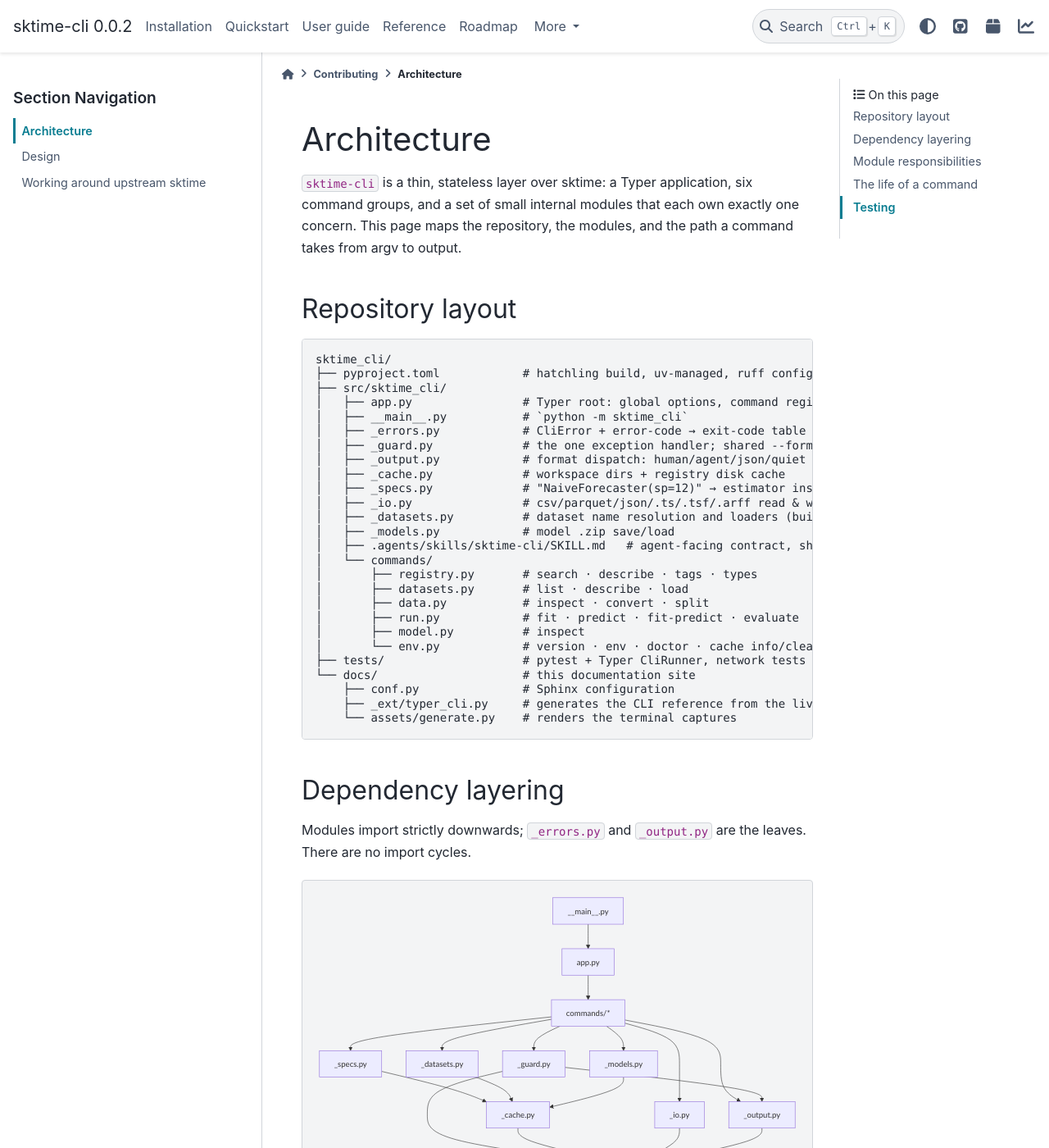
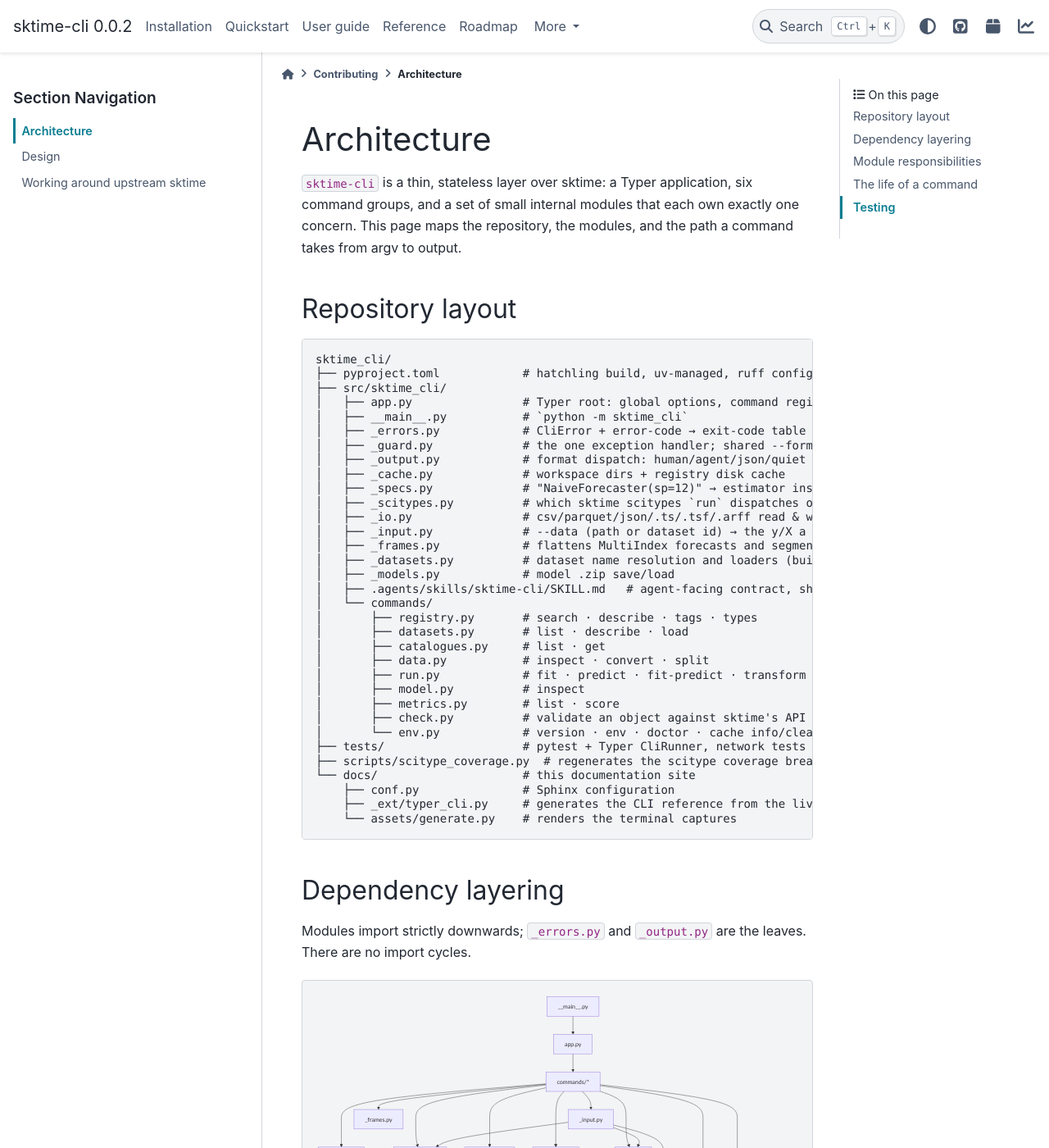
Before and after one commit to siddharth7113/sktime-cli, a Sphinx documentation site: the page built from docs/contributing/architecture.md, in a window 1280 px wide and 1400 px high. Shown: the whole window at 82% size. Built offline with Sphinx 7.4.7 and the PyData theme 0.15.4, drawn with Linux system fonts in a browser that asks for light colours; some of the changed text lies outside the part shown.

Commit message:
docs: bring the architecture page back in line with the source tree
The repository diagram, the dependency graph, and the module table were
written for 0.0.1 and were not updated when the framework-coverage work
landed, so the page described ten modules and six `run` subcommands where
there are now thirteen and eight.

Add `_scitypes.py`, `_input.py`, `_frames.py`, `commands/metrics.py`,
`commands/check.py`, `commands/catalogues.py`, and `scripts/`, with their
import edges: `_input` sits above `_io` and `_datasets`, `_scitypes` above
`_errors`, and `_frames` imports nothing from the package, making it a leaf
alongside `_errors` and `_output`.

Correct the command walkthrough, which still routed data loading through
`run._load_input`, a function that no longer exists. `_input.load` reads the
file or dataset id, and `_input.as_endogenous` decides which slot each object
fills from the estimator's scitype.

````diff
--- a/docs/contributing/architecture.md
+++ b/docs/contributing/architecture.md
@@ -18,18 +18,25 @@
 │   ├── _output.py            # format dispatch: human/agent/json/quiet emitters
 │   ├── _cache.py             # workspace dirs + registry disk cache
 │   ├── _specs.py             # "NaiveForecaster(sp=12)" → estimator instance
+│   ├── _scitypes.py          # which sktime scitypes `run` dispatches on, classified once
 │   ├── _io.py                # csv/parquet/json/.ts/.tsf/.arff read & write, --fh parsing
+│   ├── _input.py             # --data (path or dataset id) → the y/X a workflow needs
+│   ├── _frames.py            # flattens MultiIndex forecasts and segments into long form
 │   ├── _datasets.py          # dataset name resolution and loaders (builtin/ucr/tsf/fpp3)
 │   ├── _models.py            # model .zip save/load
 │   ├── .agents/skills/sktime-cli/SKILL.md   # agent-facing contract, shipped in the wheel
 │   └── commands/
 │       ├── registry.py       # search · describe · tags · types
 │       ├── datasets.py       # list · describe · load
+│       ├── catalogues.py     # list · get
 │       ├── data.py           # inspect · convert · split
-│       ├── run.py            # fit · predict · fit-predict · evaluate
+│       ├── run.py            # fit · predict · fit-predict · transform · detect · evaluate
 │       ├── model.py          # inspect
+│       ├── metrics.py        # list · score
+│       ├── check.py          # validate an object against sktime's API contract
 │       └── env.py            # version · env · doctor · cache info/clear
 ├── tests/                    # pytest + Typer CliRunner, network tests marked
+├── scripts/scitype_coverage.py  # regenerates the scitype coverage breakdown
 └── docs/                     # this documentation site
     ├── conf.py               # Sphinx configuration
     ├── _ext/typer_cli.py     # generates the CLI reference from the live app
@@ -47,9 +54,14 @@
     APP --> CMD["commands/*"]
     CMD --> GUARD["_guard.py"]
     CMD --> SPECS["_specs.py"]
+    CMD --> SCI["_scitypes.py"]
+    CMD --> INPUT["_input.py"]
+    CMD --> FRAMES["_frames.py"]
     CMD --> IO["_io.py"]
     CMD --> DS["_datasets.py"]
     CMD --> MODELS["_models.py"]
+    INPUT --> IO
+    INPUT --> DS
     SPECS --> CACHE["_cache.py"]
     DS --> CACHE
     MODELS --> CACHE
@@ -58,8 +70,13 @@
     GUARD --> ERR["_errors.py"]
     CACHE --> ERR
     IO --> ERR
+    INPUT --> ERR
+    SCI --> ERR
     OUT --> ERR
 ```
+
+`_frames.py` imports nothing from the package: it is pure pandas reshaping,
+and a leaf like `_errors.py` and `_output.py`.
 
 A deliberate import discipline keeps startup fast: **the only third-party
 module imported at module level is `typer`**. Every sktime, pandas, numpy,
@@ -76,7 +93,10 @@
 | `_output.py` | Rendering for all five formats and the stdout/stderr split | `emit_record`, `emit_table`, `emit_frame`, `print_error`, `resolve_format` |
 | `_cache.py` | Workspace resolution and the registry disk cache | `cli_home()`, `get_registry()`, `lookup()`, `import_object()` |
 | `_specs.py` | Spec strings → estimator instances; `--set` overrides; metric/CV resolution | `build_estimator()`, `apply_sets()`, `resolve_metric()`, `resolve_cv()` |
+| `_scitypes.py` | Which sktime scitypes `run` dispatches on, and why the rest are out of scope. Classified exactly once, asserted total by the tests | `handler_for()` |
 | `_io.py` | File formats sktime doesn't handle itself; index conventions; `--fh` grammar | `read_any()`, `write_any()`, `parse_fh()`, `parse_size()` |
+| `_input.py` | `--data` (a path or a dataset id) → the objects a workflow needs; which slot each fills is the estimator's call, not the file's | `load()`, `as_endogenous()` |
+| `_frames.py` | Reshaping sktime results that don't survive a CSV round trip: MultiIndex probabilistic forecasts, `pd.Interval` segments | `melt()`, `widen()`, `segments_to_frame()`, `to_frame()` |
 | `_datasets.py` | Dataset ID grammar (`airline`, `ucr:ArrowHead`, …) and loader normalization | `resolve()`, `load()`, `listing()`, `BUILTIN` |
 | `_models.py` | Model artifact `.zip` in/out | `save_model()`, `load_model()`, `estimator_scitype()` |
 | `commands/*` | Option surfaces and orchestration only, no domain logic | one `typer.Typer` per group |
@@ -95,9 +115,11 @@
 3. **Spec engine**: `_specs.build_estimator` parses the spec with `ast`,
    resolves `NaiveForecaster` against the cached registry, imports just that
    module, and evaluates the expression in a builtins-free namespace.
-4. **Data loading**: `run._load_input` treats `--data` polymorphically: an
+4. **Data loading**: `_input.load` treats `--data` polymorphically: an
    existing path is read via `_io.read_any` (index conventions applied),
-   anything else resolves as a dataset name via `_datasets.resolve`.
+   anything else resolves as a dataset name via `_datasets.resolve`. It
+   returns a neutral container; `_input.as_endogenous` then decides which slot
+   each object fills, from the estimator's scitype rather than from the file.
 5. **Fit dispatch**: forecasters get `fit(y, X, fh)`; panel scitypes
    (classifier/regressor/clusterer) get `fit(X, y)`.
 6. **Artifact**: `_models.save_model` writes the `.zip` (defaulting into the
````
